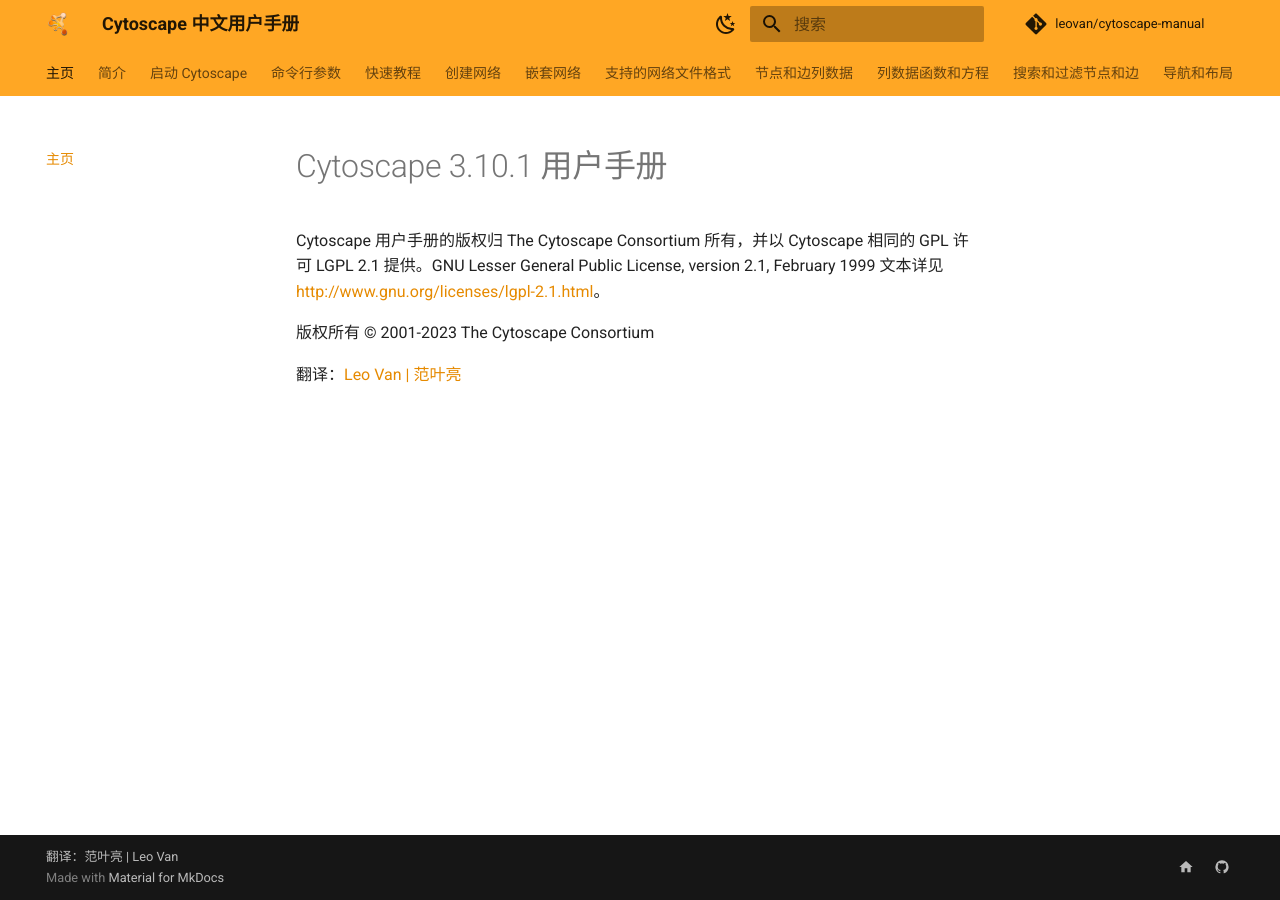
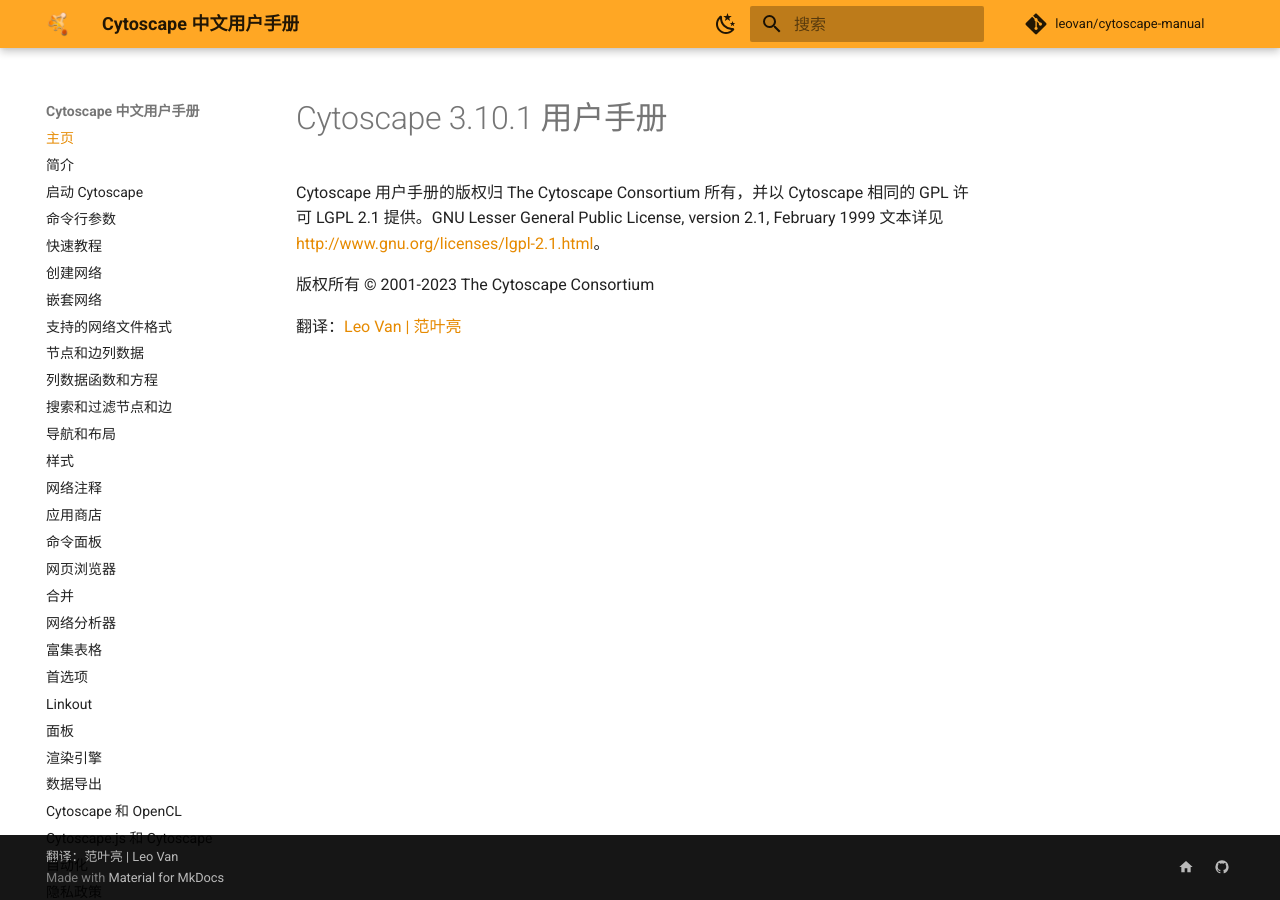
Before and after one commit to leovan/cytoscape-manual, an MkDocs documentation site: the page built from docs/index.md, in a window 1280 px wide. Built offline with MkDocs 1.6.1 and Material for MkDocs 9.7.7, drawn with Linux system fonts in a browser that asks for light colours; comment, search, counter and statistics services are not loaded.

```diff
--- a/mkdocs.yml
+++ b/mkdocs.yml
@@ -52,10 +52,11 @@ theme:
   search_index_only: true
   language: zh
   features:
-    - navigation.expand
+    - content.code.copy
+    - navigation.indexes
+    - navigation.top
     - search.highlight
     - search.suggest
-    - tabs
   palette:
     - media: "(prefers-color-scheme: light)"
       scheme: default
@@ -104,19 +105,15 @@ extra_javascript:
 
 # Markdown extensions
 markdown_extensions:
+  - abbr
   - admonition
-  - abbr
   - attr_list
   - def_list
   - footnotes
+  - md_in_html
   - meta
-  - md_in_html
-  - tables
   - toc:
       permalink: true
-      slugify: !!python/object/apply:pymdownx.slugs.slugify
-        kwds:
-          case: lower
   - pymdownx.arithmatex:
       generic: true
   - pymdownx.betterem:
@@ -125,16 +122,21 @@ markdown_extensions:
   - pymdownx.critic
   - pymdownx.details
   - pymdownx.emoji:
-      emoji_index: !!python/name:materialx.emoji.twemoji
-      emoji_generator: !!python/name:materialx.emoji.to_svg
-  - pymdownx.highlight
+      emoji_generator: !!python/name:material.extensions.emoji.to_svg
+      emoji_index: !!python/name:material.extensions.emoji.twemoji
+  - pymdownx.highlight:
+      anchor_linenums: true
+      line_spans: __span
+      pygments_lang_class: true
   - pymdownx.inlinehilite
   - pymdownx.keys
   - pymdownx.magiclink:
+      normalize_issue_symbols: true
       repo_url_shorthand: true
       user: leovan
       repo: cytoscape-manual
   - pymdownx.mark
+  - pymdownx.snippets
   - pymdownx.smartsymbols
   - pymdownx.superfences:
       custom_fences:
@@ -143,6 +145,10 @@ markdown_extensions:
           format: !!python/name:pymdownx.superfences.fence_code_format
   - pymdownx.tabbed:
       alternate_style: true
+      combine_header_slug: true
+      slugify: !!python/object/apply:pymdownx.slugs.slugify
+        kwds:
+          case: lower
   - pymdownx.tasklist:
       custom_checkbox: true
   - pymdownx.tilde
```
